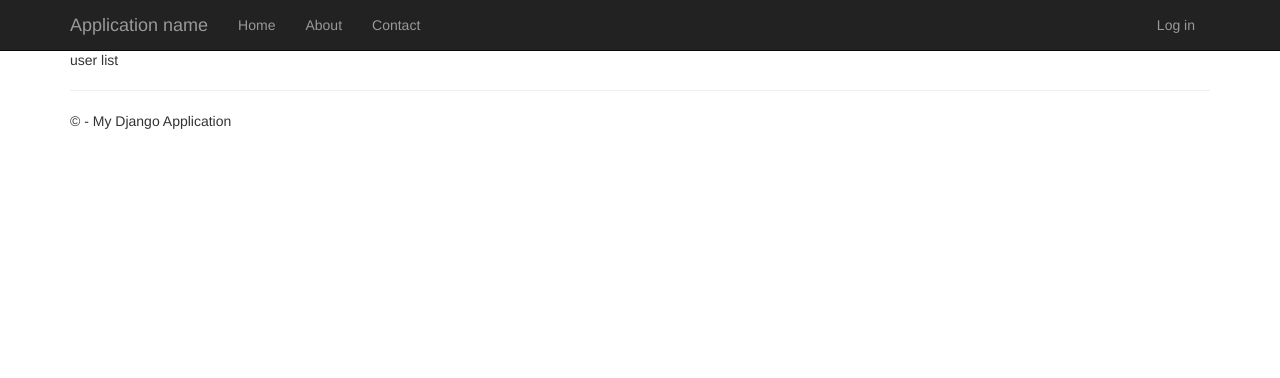
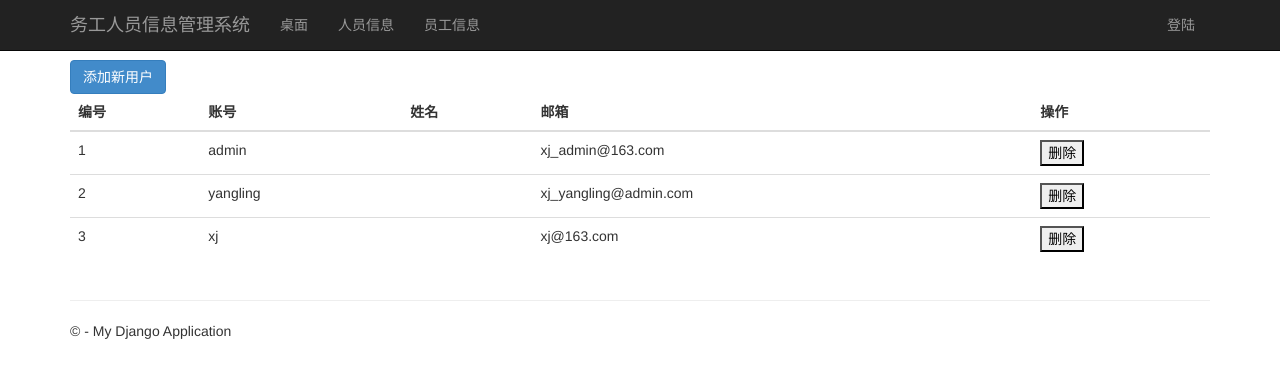
Before and after one commit to cuiwenguang/xj, a Django app: page /users in a window 1280 px wide. Shown: the top 378 px of the page. Run offline with Django 3.2, Linux system fonts and the light colour scheme; data comes from the database, SQL or seed files in the repository; some libraries are stand-ins or nearby versions.

Commit message:
用户管理

```diff
--- a/app/templates/app/layout.html
+++ b/app/templates/app/layout.html
@@ -19,13 +19,13 @@
                     <span class="icon-bar"></span>
                     <span class="icon-bar"></span>
                 </button>
-                <a href="/" class="navbar-brand">Application name</a>
+                <a href="/" class="navbar-brand">务工人员信息管理系统</a>
             </div>
             <div class="navbar-collapse collapse">
                 <ul class="nav navbar-nav">
-                    <li><a href="{% url 'home' %}">Home</a></li>
-                    <li><a href="{% url 'about' %}">About</a></li>
-                    <li><a href="{% url 'contact' %}">Contact</a></li>
+                    <li><a href="{% url 'home' %}">桌面</a></li>
+                    <li><a href="{% url 'about' %}">人员信息</a></li>
+                    <li><a href="{% url 'users' %}">员工信息</a></li>
                 </ul>
                 {% include 'app/loginpartial.html' %}
             </div>
--- a/app/templates/app/loginpartial.html
+++ b/app/templates/app/loginpartial.html
@@ -2,8 +2,8 @@
 <form id="logoutForm" action="/logout" method="post" class="navbar-right">
     {% csrf_token %}
     <ul class="nav navbar-nav navbar-right">
-        <li><span class="navbar-brand">Hello {{ user.username }}!</span></li>
-        <li><a href="javascript:document.getElementById('logoutForm').submit()">Log off</a></li>
+        <li><span class="navbar-brand"> 你好 {{ user.username }}!</span></li>
+        <li><a href="javascript:document.getElementById('logoutForm').submit()">注销</a></li>
     </ul>
 
 </form>
@@ -11,7 +11,7 @@
 {% else %}
 
 <ul class="nav navbar-nav navbar-right">
-    <li><a href="{% url 'login' %}">Log in</a></li>
+    <li><a href="{% url 'login' %}">登陆</a></li>
 </ul>
 
 {% endif %}
--- a/app/templates/app/userlist.html
+++ b/app/templates/app/userlist.html
@@ -1,5 +1,35 @@
 {% extends 'app/layout.html' %}
 
 {% block content %}
-    <p>user list</p>
+    <div style="margin-top: 10px;">
+        <button class="btn btn-primary">添加新用户</button>
+    </div>
+    <div class="row">
+        <div class="col-md-12">
+            <table class="table">
+                <thead>
+                    <tr>
+                        <th>编号</th>
+                        <th>账号</th>
+                        <th>姓名</th>
+                        <th>邮箱</th>
+                        <th>操作</th>
+                    </tr>
+                </thead>
+                <tbody>
+                    {% for u in users %}
+                    <tr>
+                        <td>{{ u.id }}</td>
+                        <td>{{ u.username }}</td>
+                        <td>{{ u.first_name }}</td>
+                        <td>{{ u.email }}</td>
+                        <td>
+                            <button>删除</button>
+                        </td>
+                    </tr>
+                    {% endfor %}
+                </tbody>
+            </table>
+        </div>
+    </div>
 {% endblock %}
--- a/app/views.py
+++ b/app/views.py
@@ -5,6 +5,7 @@ Definition of views.
 from django.shortcuts import render, redirect
 from django.http import HttpRequest
 from django.template import RequestContext
+from django.contrib.auth.models import User
 from datetime import datetime
 
 
@@ -55,4 +56,11 @@ def mobile_detail(request):
 
 
 def user_index(request):
-    return render(request, 'app/userlist.html')
+    users = User.objects.all()
+    return render(
+        request,
+        'app/userlist.html',
+        {
+            "users": users
+        }
+    )
```
Also changed, not shown: app/templates/app/login.html (+5 -5 lines).
